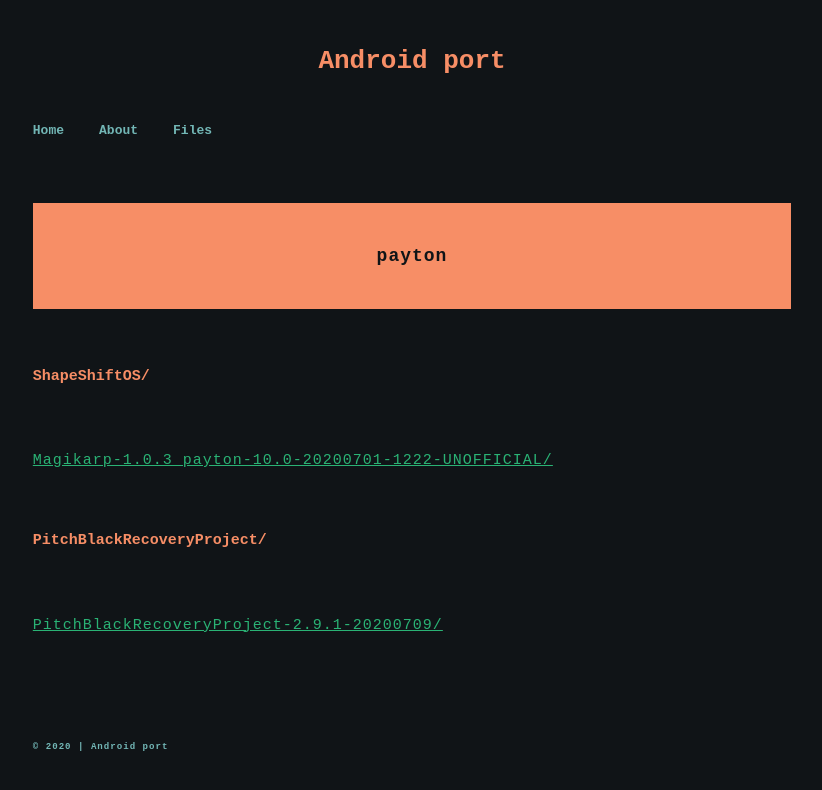
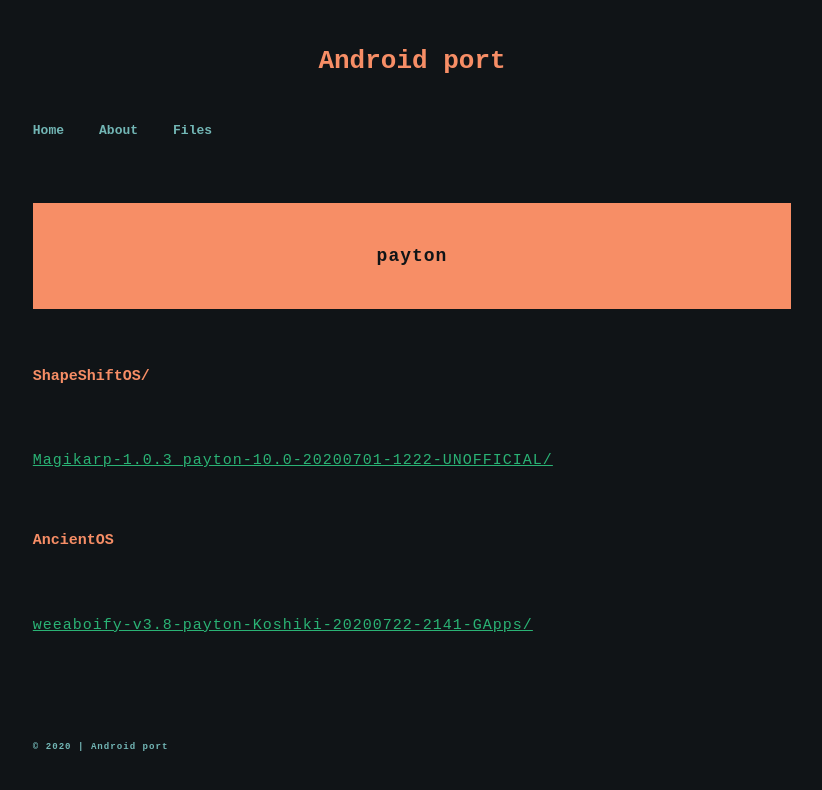
Before and after one commit to koumaza/android, a Jekyll site: the page built from payton.md, in a window 1280 px wide. Shown: the top 790 px of the page, without its empty margins (228-1050 px from the left). Built offline with Jekyll 4.4.1, drawn with Linux system fonts in a browser that asks for light colours.

Commit message:
Update payton.md

```diff
--- a/payton.md
+++ b/payton.md
@@ -5,5 +5,5 @@ layout: page
 #### ShapeShiftOS/
 [Magikarp-1.0.3_payton-10.0-20200701-1222-UNOFFICIAL/](https://github.com/koumaza/android/releases/tag/ShapeShiftOS-Magikarp-1.0.3_payton-10.0-20200701-1222-UNOFFICIAL)
 
-#### PitchBlackRecoveryProject/
-[PitchBlackRecoveryProject-2.9.1-20200709/](https://github.com/koumaza/android/releases/tag/PBRP-2.9.1-20200709_payton)
+#### AncientOS
+[weeaboify-v3.8-payton-Koshiki-20200722-2141-GApps/](https://github.com/koumaza/android/releases/tag/AncientOS-weeaboify-v3.8-payton-Koshiki-20200722-2141-GApps)
```
